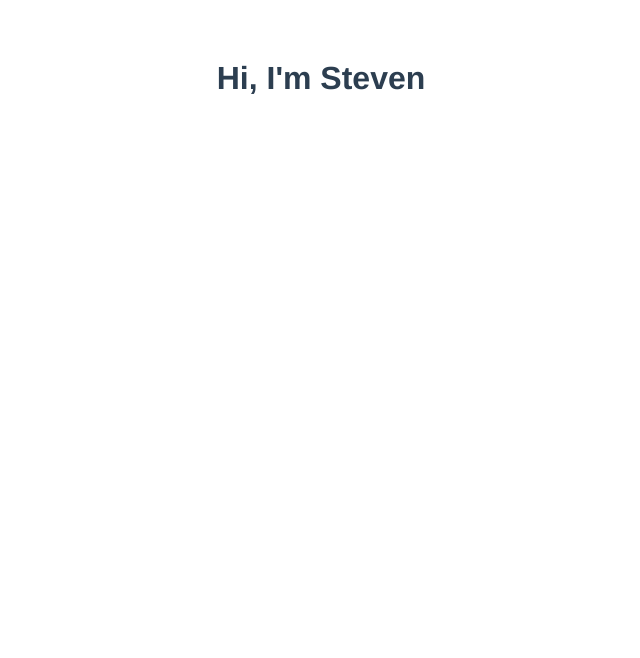
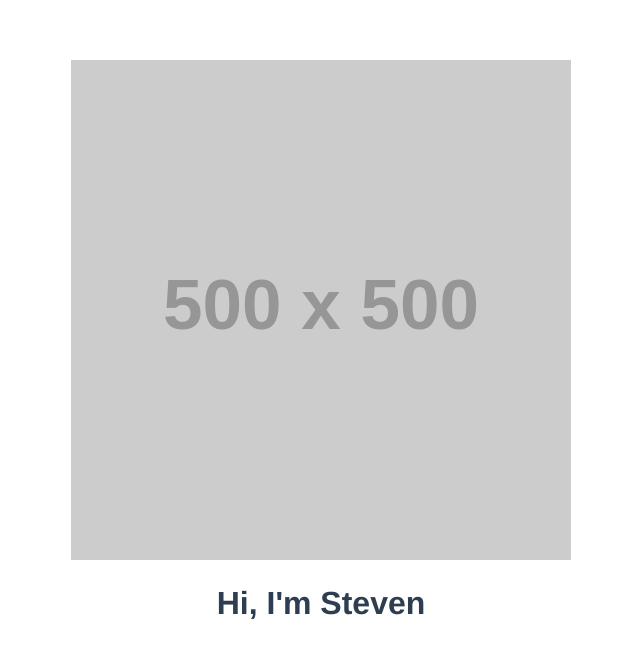
Before and after one commit to themmixproject/cv-website, a Vue app: page / in a window 1280 px wide. Shown: the top 658 px of the page, without its empty margins (319-959 px from the left). Built offline with nearby package versions, Linux system fonts and the light colour scheme.

Commit message:
Added placeholder profile photo

```diff
--- a/src/components/ProfileContent.vue
+++ b/src/components/ProfileContent.vue
@@ -1,5 +1,10 @@
 <template>
     <div id="welcome-container">
+        <img
+            id="profile-image"
+            src="https://via.placeholder.com/500png?text=Profile+Picture"
+            alt="Profile Picture"
+        />
         <h1>Hi, I'm Steven</h1>
     </div>
 </template>
```
